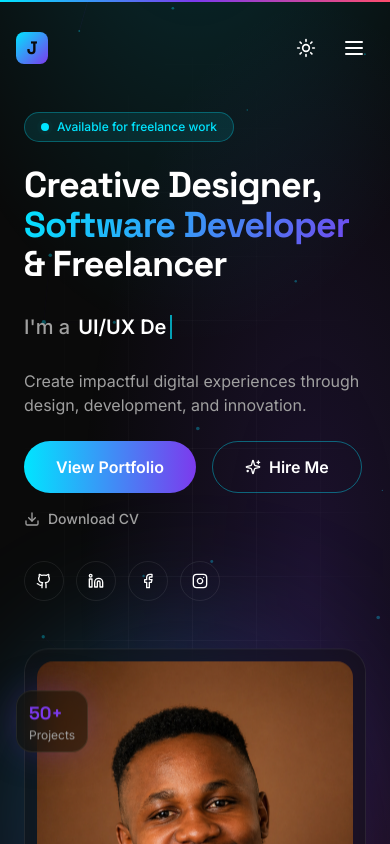
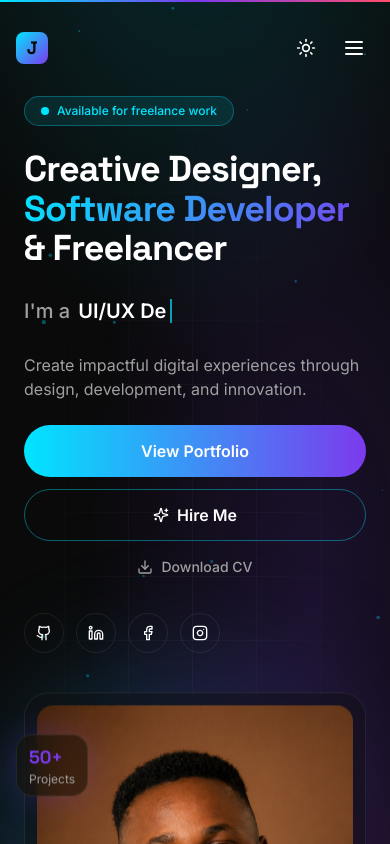
Before and after one commit to jacksonlufungulo/portfolio, a Next.js app: page / in a window 390 px wide. Shown: the top 844 px of the page. Built offline with nearby package versions, Linux system fonts and the light colour scheme.

Commit message:
Improve mobile footer and hero layout: denser two-column footer, remove Built-with line, full-width hero CTAs

```diff
--- a/components/global/footer.tsx
+++ b/components/global/footer.tsx
@@ -1,6 +1,5 @@
 "use client";
 
-import { Heart } from "lucide-react";
 import { useContent } from "@/components/providers/content-provider";
 import { Icon } from "@/lib/icons";
 
@@ -14,9 +13,9 @@ export function Footer() {
   return (
     <footer className="relative border-t border-border">
       <div className="container py-14">
-        <div className="grid gap-10 md:grid-cols-2 lg:grid-cols-4">
+        <div className="grid grid-cols-2 gap-x-6 gap-y-10 md:grid-cols-4">
           {/* brand */}
-          <div className="flex flex-col gap-4">
+          <div className="col-span-2 flex flex-col gap-4 md:col-span-1">
             <button
               onClick={() => scrollTo("#home")}
               className="flex items-center gap-2 font-display text-lg font-bold"
@@ -104,13 +103,9 @@ export function Footer() {
           </div>
         </div>
 
-        <div className="mt-12 flex flex-col items-center justify-between gap-4 border-t border-border pt-6 text-sm text-muted sm:flex-row">
+        <div className="mt-12 border-t border-border pt-6 text-center text-sm text-muted">
           <p>
             © {year} {siteConfig.name}. All rights reserved.
-          </p>
-          <p className="flex items-center gap-1.5">
-            Built with <Heart className="h-4 w-4 fill-accent text-accent" /> using
-            Next.js & Tailwind
           </p>
         </div>
       </div>
--- a/components/sections/hero.tsx
+++ b/components/sections/hero.tsx
@@ -18,12 +18,12 @@ export function Hero() {
   return (
     <section
       id="home"
-      className="relative flex min-h-screen items-center overflow-hidden bg-hero-glow pt-28"
+      className="relative flex min-h-screen items-center overflow-hidden bg-hero-glow pt-24 sm:pt-28"
     >
       {/* grid backdrop */}
       <div className="absolute inset-0 -z-10 bg-grid-pattern bg-[size:64px_64px] [mask-image:radial-gradient(ellipse_at_center,black,transparent_75%)]" />
 
-      <div className="container grid items-center gap-12 lg:grid-cols-[1.1fr_0.9fr]">
+      <div className="container grid items-center gap-10 lg:grid-cols-[1.1fr_0.9fr] lg:gap-12">
         {/* Left: copy */}
         <div className="flex flex-col gap-6">
           <motion.div
@@ -76,18 +76,28 @@ export function Hero() {
             initial={{ opacity: 0, y: 20 }}
             animate={{ opacity: 1, y: 0 }}
             transition={{ duration: 0.6, delay: 0.35 }}
-            className="flex flex-wrap items-center gap-4"
+            className="flex flex-col gap-3 sm:flex-row sm:flex-wrap sm:items-center sm:gap-4"
           >
-            <Button variant="gradient" size="lg" onClick={() => scrollTo("#portfolio")}>
+            <Button
+              variant="gradient"
+              size="lg"
+              className="w-full sm:w-auto"
+              onClick={() => scrollTo("#portfolio")}
+            >
               View Portfolio
             </Button>
-            <Button variant="outline" size="lg" onClick={() => scrollTo("#contact")}>
+            <Button
+              variant="outline"
+              size="lg"
+              className="w-full sm:w-auto"
+              onClick={() => scrollTo("#contact")}
+            >
               <Sparkles className="h-4 w-4" />
               Hire Me
             </Button>
             <a
               href="#"
-              className="inline-flex items-center gap-2 text-sm font-medium text-muted transition-colors hover:text-primary"
+              className="inline-flex items-center justify-center gap-2 py-1 text-sm font-medium text-muted transition-colors hover:text-primary sm:py-0"
             >
               <Download className="h-4 w-4" />
               Download CV
```
